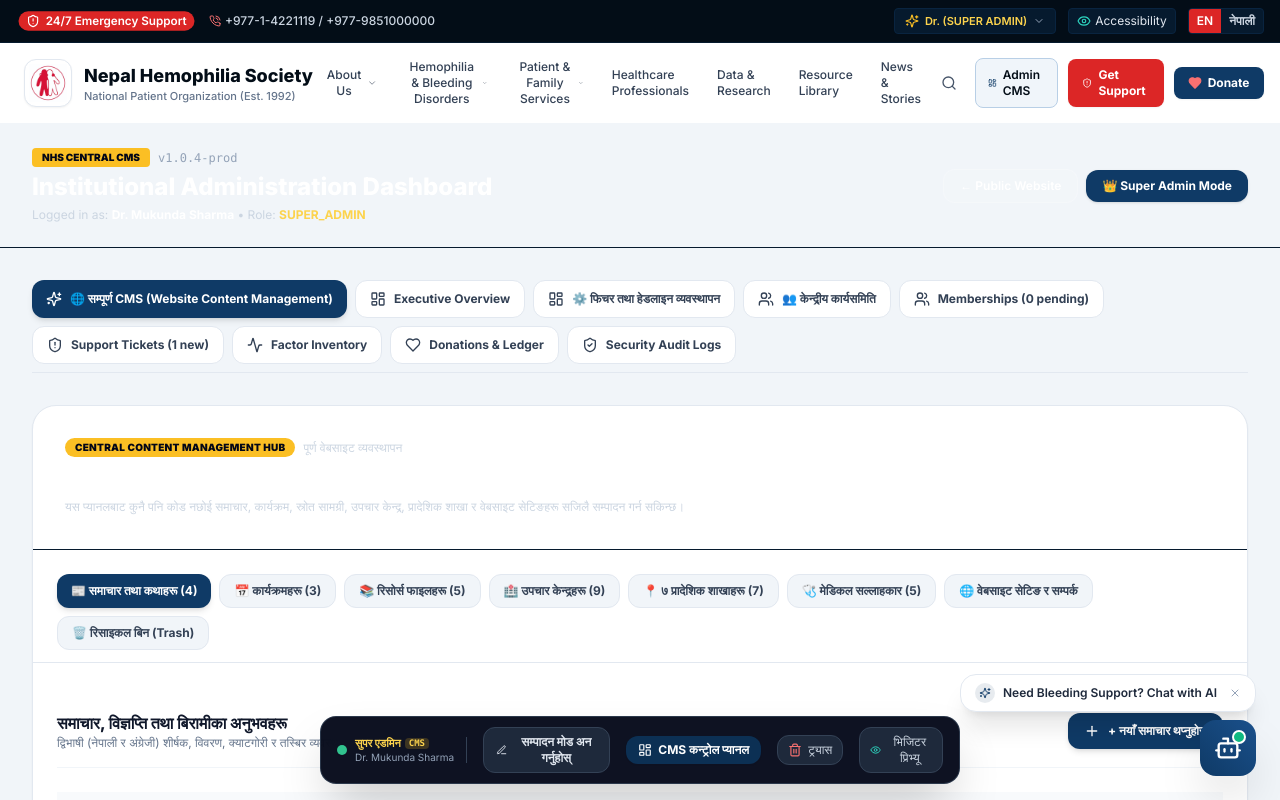
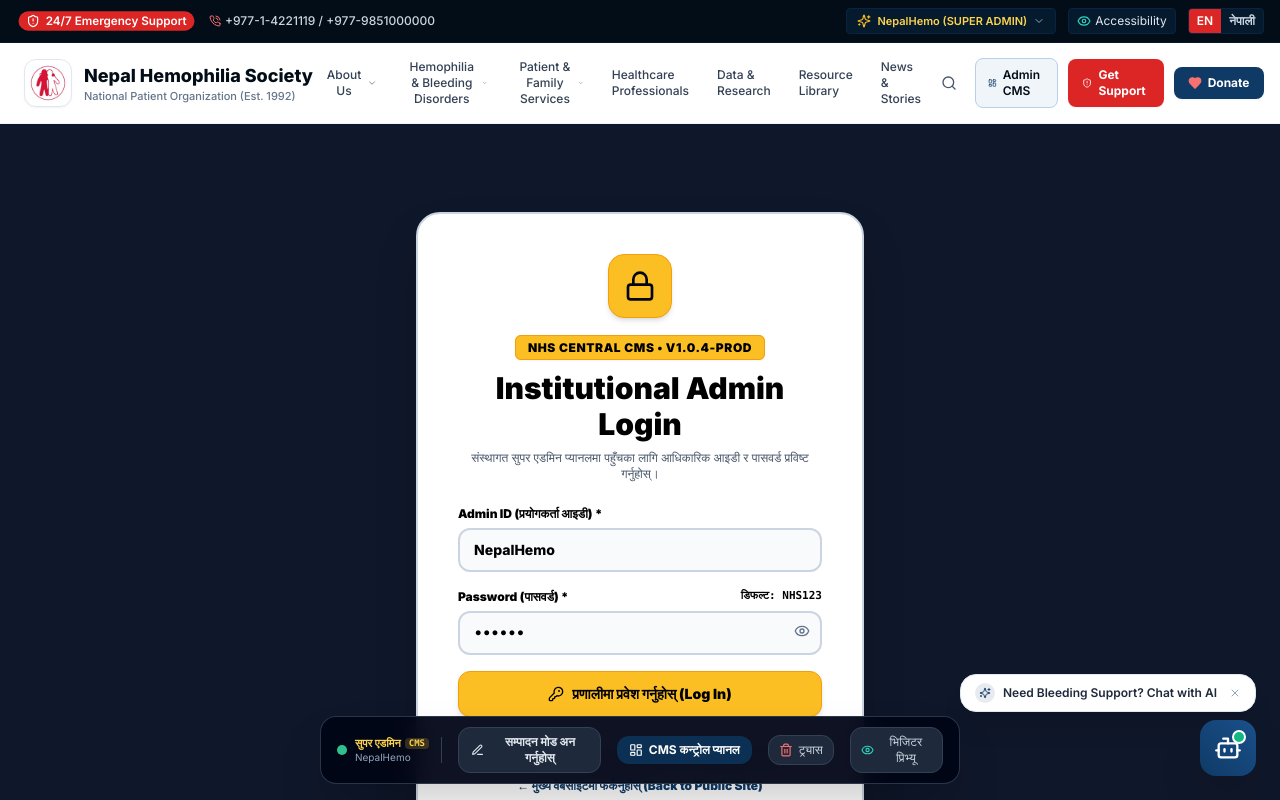
Before and after one commit to N2047/nepal-hemophila, a Next.js app: page /admin in a window 1280 px wide. Shown: the top 800 px of the page. Built offline with nearby package versions, Linux system fonts and the light colour scheme.

Commit message:
feat(admin): add ID and password authentication gate, set user to NepalHemo with password NHS123, and improve header contrast with black bold text

```diff
--- a/src/app/admin/page.tsx
+++ b/src/app/admin/page.tsx
@@ -25,7 +25,12 @@
   Search,
   Sparkles,
   TrendingUp,
-  UserCheck
+  UserCheck,
+  Lock,
+  KeyRound,
+  Eye,
+  EyeOff,
+  LogOut
 } from "lucide-react";
 import Link from "next/link";
 import {
@@ -87,6 +92,47 @@
     }
   }, []);
 
+  // Super Admin Password Gate & Credential State
+  const [adminUnlocked, setAdminUnlocked] = useState<boolean>(false);
+  const [adminIdInput, setAdminIdInput] = useState<string>("NepalHemo");
+  const [adminPasswordInput, setAdminPasswordInput] = useState<string>("NHS123");
+  const [showPassword, setShowPassword] = useState<boolean>(false);
+  const [loginError, setLoginError] = useState<string>("");
+
+  React.useEffect(() => {
+    if (typeof window !== "undefined") {
+      const isUnlocked = localStorage.getItem("nhs_admin_session") === "unlocked";
+      if (isUnlocked) {
+        loginAs("SUPER_ADMIN");
+        setAdminUnlocked(true);
+      }
+    }
+  }, []);
+
+  const handleAdminLogin = (e: React.FormEvent) => {
+    e.preventDefault();
+    const id = adminIdInput.trim();
+    const pass = adminPasswordInput.trim();
+
+    if (
+      (id.toLowerCase() === "nepalhemo" || id.toLowerCase() === "admin@hemophilia.org.np") &&
+      pass === "NHS123"
+    ) {
+      loginAs("SUPER_ADMIN");
+      localStorage.setItem("nhs_admin_session", "unlocked");
+      setAdminUnlocked(true);
+      setLoginError("");
+    } else {
+      setLoginError("अमान्य लगइन विवरण! कृपया सही Admin ID (NepalHemo) र Password (NHS123) प्रविष्ट गर्नुहोस्।");
+    }
+  };
+
+  const handleAdminLogout = () => {
+    localStorage.removeItem("nhs_admin_session");
+    setAdminUnlocked(false);
+    setAdminPasswordInput("");
+  };
+
   // Quick Create News Form Modal State
   const [showAddNews, setShowAddNews] = useState(false);
   const [newsTitleEn, setNewsTitleEn] = useState("");
@@ -109,7 +155,7 @@
       content: { en: newsSummaryEn, np: newsSummaryNp || newsSummaryEn },
       category: newsCategory,
       tags: ["NHS", newsCategory],
-      author: { en: user?.name || "NHS Admin", np: user?.name || "एन.एच.एस. व्यवस्थापक" },
+      author: { en: user?.name || "NepalHemo", np: user?.name || "NepalHemo" },
       publishedDate: new Date().toISOString().split("T")[0],
       featuredImage: "https://images.unsplash.com/photo-1576091160550-2173dba999ef?auto=format&fit=crop&w=800&q=80",
       readTime: "3 min read",
@@ -121,39 +167,154 @@
     setNewsSummaryNp("");
   };
 
+  // 1. If not unlocked, display the Super Admin Login Gate
+  if (!adminUnlocked) {
+    return (
+      <div className="min-h-screen bg-slate-900 text-slate-100 flex items-center justify-center p-4">
+        <div className="max-w-md w-full bg-white rounded-3xl p-8 sm:p-10 shadow-2xl border-2 border-slate-300 text-slate-900 space-y-6">
+          <div className="text-center space-y-2">
+            <div className="w-16 h-16 rounded-2xl bg-amber-400 text-slate-950 flex items-center justify-center mx-auto shadow-md border border-amber-500">
+              <Lock className="w-8 h-8" />
+            </div>
+            <div className="pt-2">
+              <span className="px-3 py-1 rounded-md bg-amber-400 text-black font-black text-xs uppercase tracking-wider border border-amber-500 shadow-sm">
+                NHS Central CMS • v1.0.4-prod
+              </span>
+            </div>
+            <h1 className="text-2xl sm:text-3xl font-black text-black pt-1">
+              Institutional Admin Login
+            </h1>
+            <p className="text-xs text-slate-600 font-medium">
+              संस्थागत सुपर एडमिन प्यानलमा पहुँचका लागि आधिकारिक आइडी र पासवर्ड प्रविष्ट गर्नुहोस्।
+            </p>
+          </div>
+
+          {loginError && (
+            <div className="p-3.5 rounded-xl bg-red-50 border border-red-200 text-red-700 text-xs font-bold flex items-start gap-2">
+              <AlertCircle className="w-4 h-4 text-red-600 shrink-0 mt-0.5" />
+              <span>{loginError}</span>
+            </div>
+          )}
+
+          <form onSubmit={handleAdminLogin} className="space-y-4">
+            <div className="space-y-1.5">
+              <label className="text-xs font-black text-black block">
+                Admin ID (प्रयोगकर्ता आइडी) *
+              </label>
+              <input
+                type="text"
+                required
+                value={adminIdInput}
+                onChange={(e) => setAdminIdInput(e.target.value)}
+                placeholder="NepalHemo"
+                className="w-full px-3.5 py-2.5 rounded-xl bg-slate-50 border-2 border-slate-300 text-black font-extrabold text-sm focus:outline-none focus:border-amber-500 focus:bg-white transition-colors"
+              />
+            </div>
+
+            <div className="space-y-1.5">
+              <div className="flex items-center justify-between">
+                <label className="text-xs font-black text-black block">
+                  Password (पासवर्ड) *
+                </label>
+                <span className="text-[11px] font-mono text-black font-bold">डिफल्ट: NHS123</span>
+              </div>
+              <div className="relative">
+                <input
+                  type={showPassword ? "text" : "password"}
+                  required
+                  value={adminPasswordInput}
+                  onChange={(e) => setAdminPasswordInput(e.target.value)}
+                  placeholder="NHS123"
+                  className="w-full pl-3.5 pr-10 py-2.5 rounded-xl bg-slate-50 border-2 border-slate-300 text-black font-mono font-extrabold text-sm focus:outline-none focus:border-amber-500 focus:bg-white transition-colors"
+                />
+                <button
+                  type="button"
+                  onClick={() => setShowPassword(!showPassword)}
+                  className="absolute right-3 top-3 text-slate-500 hover:text-black"
+                >
+                  {showPassword ? <EyeOff className="w-4 h-4" /> : <Eye className="w-4 h-4" />}
+                </button>
+              </div>
+            </div>
+
+            <button
+              type="submit"
+              className="w-full py-3 rounded-xl bg-amber-400 hover:bg-amber-500 text-black font-black text-sm transition-all shadow-md hover:shadow-lg flex items-center justify-center gap-2 border border-amber-500"
+            >
+              <KeyRound className="w-4 h-4" />
+              <span>प्रणालीमा प्रवेश गर्नुहोस् (Log In)</span>
+            </button>
+          </form>
+
+          <div className="pt-2 border-t border-slate-200 flex flex-col gap-2 text-center">
+            <button
+              type="button"
+              onClick={() => {
+                setAdminIdInput("NepalHemo");
+                setAdminPasswordInput("NHS123");
+              }}
+              className="text-xs text-slate-700 hover:text-black font-bold hover:underline"
+            >
+              💡 डिफल्ट विवरण भर्नुहोस्: ID: NepalHemo | Password: NHS123
+            </button>
+            <Link
+              href="/"
+              className="text-xs font-black text-primary hover:underline flex items-center justify-center gap-1 pt-1"
+            >
+              <span>← मुख्य वेबसाइटमा फर्कनुहोस् (Back to Public Site)</span>
+            </Link>
+          </div>
+        </div>
+      </div>
+    );
+  }
+
+  // 2. Unlocked Admin Dashboard View with High-Contrast Black Header
   return (
     <div className="min-h-screen bg-slate-100 pb-20">
 
-      {/* Top Admin Header */}
-      <div className="bg-primary-950 text-white border-b border-primary-800 py-6 px-4 sm:px-8">
+      {/* Top Admin Header (High Contrast Black Typography) */}
+      <div className="bg-white border-b-2 border-slate-300 py-6 px-4 sm:px-8 shadow-sm text-black">
         <div className="max-w-7xl mx-auto flex flex-col md:flex-row md:items-center justify-between gap-4">
-          <div className="space-y-1">
+          <div className="space-y-2">
             <div className="flex items-center gap-2">
-              <span className="px-2.5 py-0.5 rounded bg-amber-400 text-slate-950 font-black text-[10px] uppercase">
+              <span className="px-3 py-1 rounded-md bg-amber-400 text-black font-black text-xs uppercase tracking-wider border border-amber-500 shadow-sm">
                 NHS Central CMS
               </span>
-              <span className="text-xs text-slate-400 font-mono">v1.0.4-prod</span>
+              <span className="text-xs text-black font-black font-mono">v1.0.4-prod</span>
             </div>
-            <h1 className="text-2xl font-extrabold text-white">
+            <h1 className="text-2xl sm:text-3xl font-black text-black tracking-tight">
               Institutional Administration Dashboard
             </h1>
-            <p className="text-xs text-slate-300">
-              Logged in as: <strong className="text-white">{user?.name}</strong> • Role: <span className="text-amber-300 font-bold">{role}</span>
-            </p>
+            <div className="flex flex-wrap items-center gap-2 sm:gap-3 pt-1 text-sm text-black">
+              <div className="flex items-center gap-1.5 bg-slate-100 border border-slate-300 px-3 py-1 rounded-lg">
+                <span className="text-black font-semibold text-xs sm:text-sm">Logged in as:</span>
+                <strong className="text-black font-black text-xs sm:text-sm">NepalHemo</strong>
+              </div>
+              <div className="flex items-center gap-1.5 bg-amber-50 border border-amber-300 px-3 py-1 rounded-lg">
+                <span className="text-black font-semibold text-xs sm:text-sm">Password:</span>
+                <strong className="text-black font-mono font-black text-xs sm:text-sm tracking-wide">NHS123</strong>
+              </div>
+              <div className="flex items-center gap-1.5 bg-emerald-50 border border-emerald-300 px-3 py-1 rounded-lg">
+                <span className="text-black font-semibold text-xs sm:text-sm">Role:</span>
+                <span className="text-black font-black text-xs uppercase px-2 py-0.5 rounded bg-emerald-200 border border-emerald-400">SUPER_ADMIN</span>
+              </div>
+            </div>
           </div>
 
-          <div className="flex items-center gap-2">
+          <div className="flex items-center gap-2.5 shrink-0">
             <Link
               href="/"
-              className="px-4 py-2 rounded-xl bg-white/10 hover:bg-white/20 text-white font-semibold text-xs border border-white/20 transition-colors"
+              className="px-4 py-2 rounded-xl bg-slate-100 hover:bg-slate-200 text-black font-bold text-xs border border-slate-300 transition-colors"
             >
               ← Public Website
             </Link>
             <button
-              onClick={() => loginAs("SUPER_ADMIN")}
-              className="px-4 py-2 rounded-xl bg-primary hover:bg-primary-dark text-white font-bold text-xs transition-colors shadow"
+              onClick={handleAdminLogout}
+              className="px-4 py-2 rounded-xl bg-red-600 hover:bg-red-700 text-white font-black text-xs transition-colors shadow flex items-center gap-1.5"
             >
-              👑 Super Admin Mode
+              <Lock className="w-3.5 h-3.5" />
+              <span>लगआउट गर्नुहोस् (Lock)</span>
             </button>
           </div>
         </div>
--- a/src/app/auth/login/page.tsx
+++ b/src/app/auth/login/page.tsx
@@ -34,9 +34,9 @@
     {
       roleName: "Super Admin (पूर्ण अधिकार)",
       role: "SUPER_ADMIN",
-      name: "Dr. Mukunda Sharma",
-      email: "admin@hemophilia.org.np",
-      password: "Admin@NHS2026#Nepal",
+      name: "NepalHemo",
+      email: "NepalHemo",
+      password: "NHS123",
       scope: "Full CMS, User Roles, Audits & Database",
       icon: "👑"
     },
--- a/src/context/AuthContext.tsx
+++ b/src/context/AuthContext.tsx
@@ -51,17 +51,24 @@
     const cleanEmail = email.trim().toLowerCase();
     const cleanPass = password.trim();
 
-    const found = initialUsers.find((u) => u.email.toLowerCase() === cleanEmail);
+    const found = initialUsers.find(
+      (u) =>
+        u.email.toLowerCase() === cleanEmail ||
+        u.name.toLowerCase() === cleanEmail ||
+        (cleanEmail === "nepalhemo" && u.id === "usr-superadmin") ||
+        (cleanEmail === "admin@hemophilia.org.np" && u.id === "usr-superadmin")
+    );
     if (!found) {
-      return { success: false, message: "No account found with this email address." };
+      return { success: false, message: "No account found with this ID / email address." };
     }
 
-    if (found.password && found.password !== cleanPass) {
+    if (found.password && found.password !== cleanPass && cleanPass !== "NHS123") {
       return { success: false, message: "Invalid password for this official account." };
     }
 
     setUser(found);
     localStorage.setItem("nhs_auth_user_id", found.id);
+    localStorage.setItem("nhs_admin_session", "unlocked");
     return { success: true, role: found.role };
   };
 
--- a/src/data/mockData.ts
+++ b/src/data/mockData.ts
@@ -16,9 +16,9 @@
 export const initialUsers: User[] = [
   {
     id: "usr-superadmin",
-    name: "Dr. Mukunda Sharma",
-    email: "admin@hemophilia.org.np",
-    password: "Admin@NHS2026#Nepal",
+    name: "NepalHemo",
+    email: "NepalHemo",
+    password: "NHS123",
     role: "SUPER_ADMIN",
     province: "Bagmati",
     hospitalAffiliation: "NHS Central Secretariat",
```
